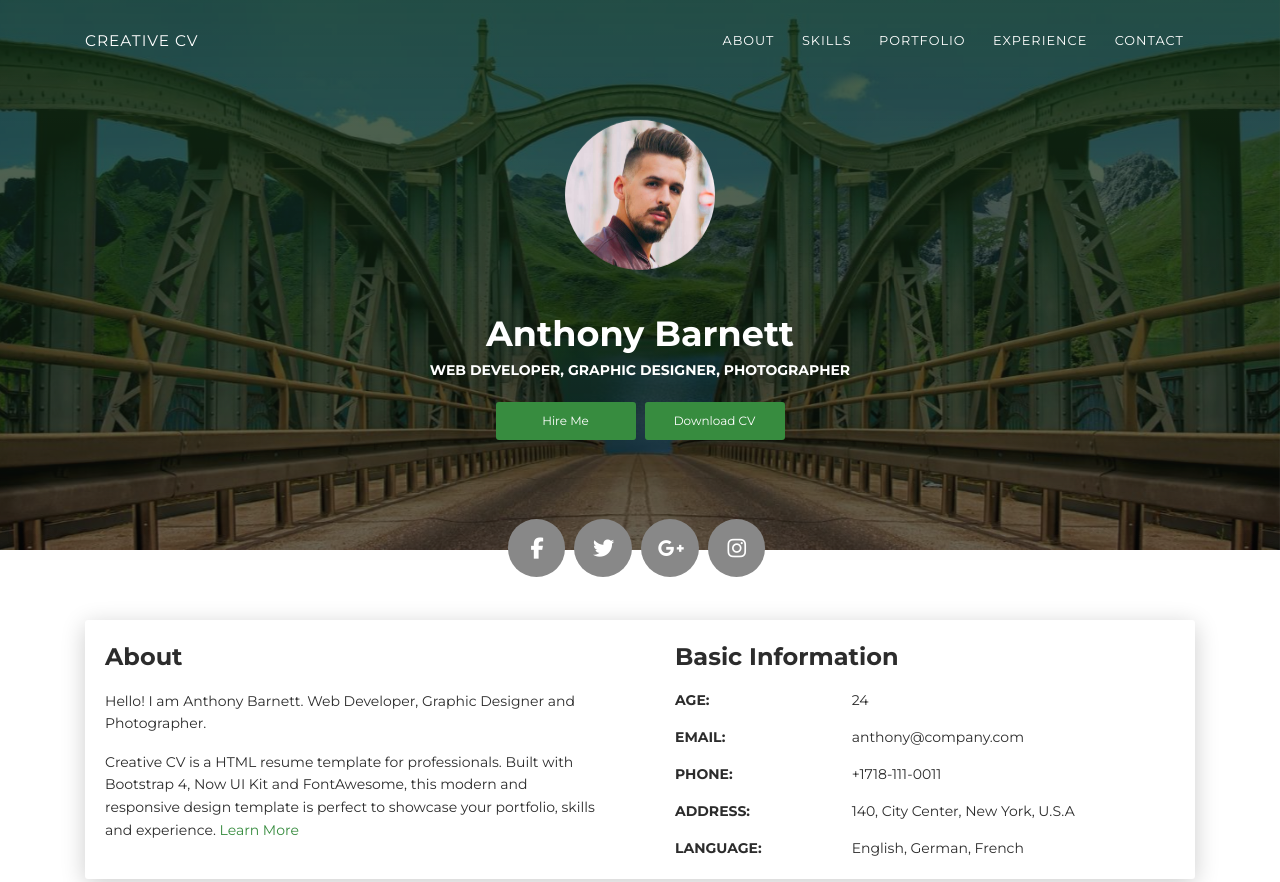
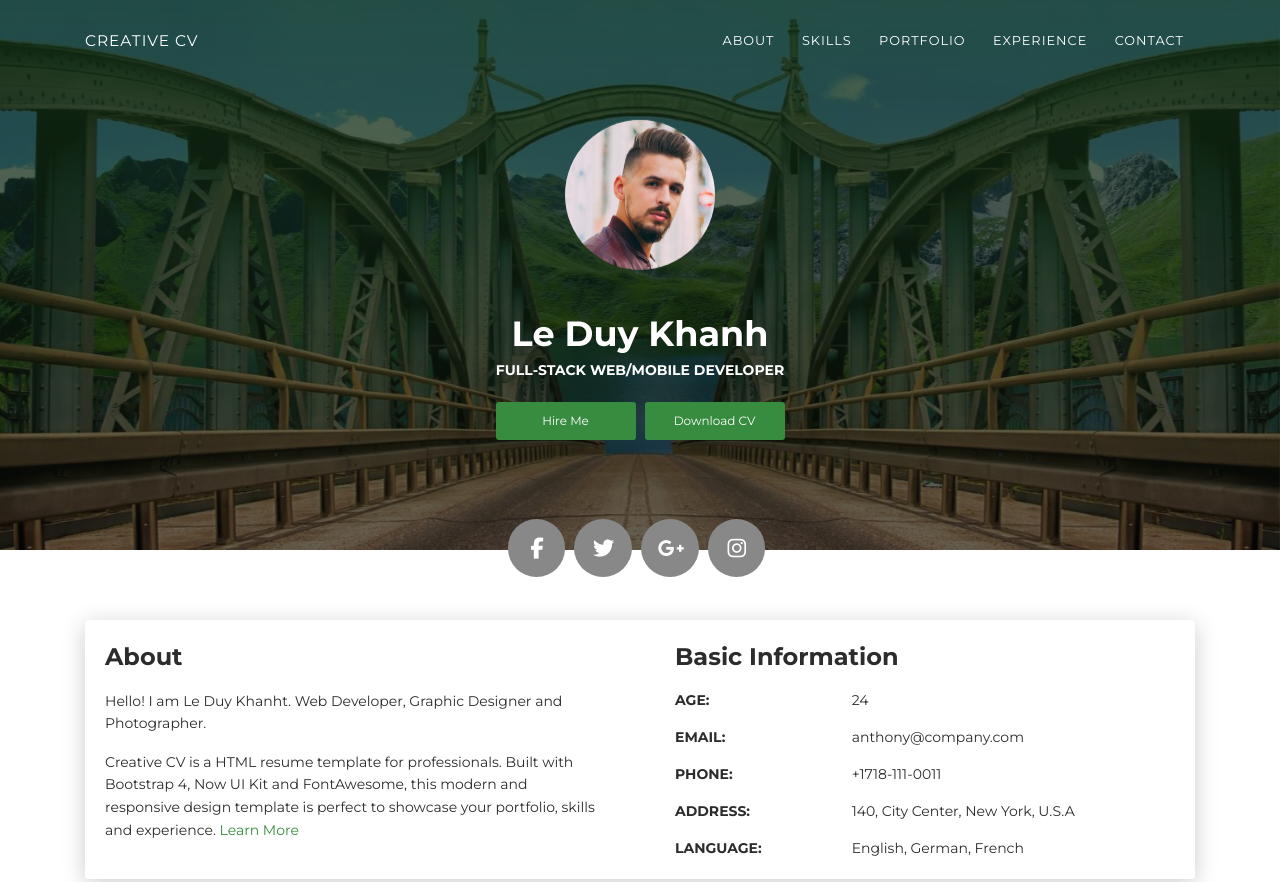
Before and after one commit to leduykhanh/leduykhanh.github.io, a plain HTML site: page index.html in a window 1280 px wide. Shown: the top 882 px of the page. Drawn offline with Linux system fonts and the light colour scheme.

Commit message:
[LK] lock rate fixes

```diff
--- a/index.html
+++ b/index.html
@@ -42,8 +42,8 @@
       <div class="container">
         <div class="content-center">
           <div class="cc-profile-image"><a href="#"><img src="images/anthony.jpg" alt="Image"/></a></div>
-          <div class="h2 title">Anthony Barnett</div>
-          <p class="category text-white">Web Developer, Graphic Designer,  Photographer</p><a class="btn btn-primary smooth-scroll mr-2" href="#contact" data-aos="zoom-in" data-aos-anchor="data-aos-anchor">Hire Me</a><a class="btn btn-primary" href="#" data-aos="zoom-in" data-aos-anchor="data-aos-anchor">Download CV</a>
+          <div class="h2 title">Le Duy Khanh</div>
+          <p class="category text-white">Full-stack Web/Mobile Developer</p><a class="btn btn-primary smooth-scroll mr-2" href="#contact" data-aos="zoom-in" data-aos-anchor="data-aos-anchor">Hire Me</a><a class="btn btn-primary" href="#" data-aos="zoom-in" data-aos-anchor="data-aos-anchor">Download CV</a>
         </div>
       </div>
       <div class="section">
@@ -61,7 +61,7 @@
         <div class="col-lg-6 col-md-12">
           <div class="card-body">
             <div class="h4 mt-0 title">About</div>
-            <p>Hello! I am Anthony Barnett. Web Developer, Graphic Designer and Photographer.</p>
+            <p>Hello! I am Le Duy Khanht. Web Developer, Graphic Designer and Photographer.</p>
             <p>Creative CV is a HTML resume template for professionals. Built with Bootstrap 4, Now UI Kit and FontAwesome, this modern and responsive design template is perfect to showcase your portfolio, skills and experience. <a href="https://templateflip.com/templates/creative-cv/" target="_blank">Learn More</a></p>
           </div>
         </div>
```
